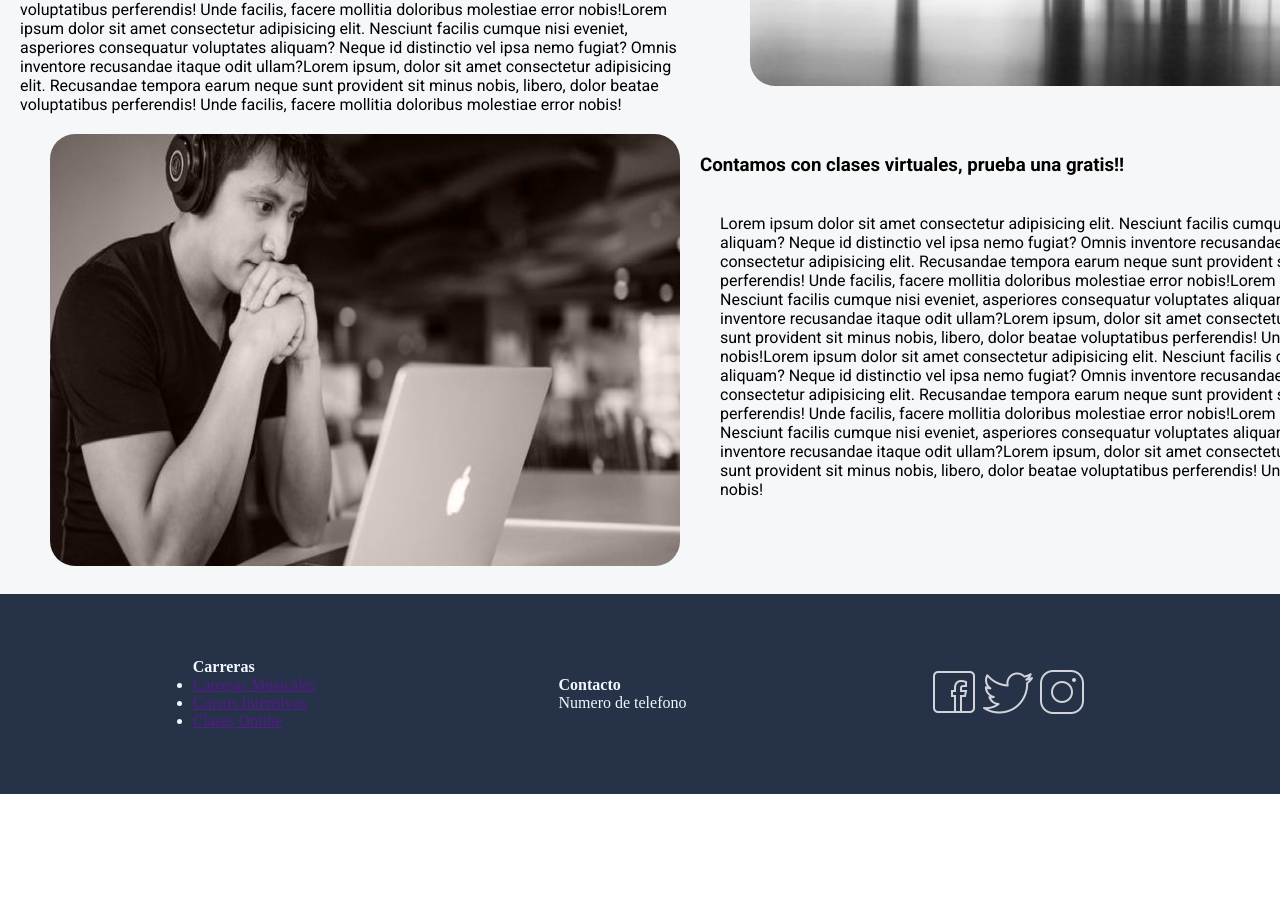
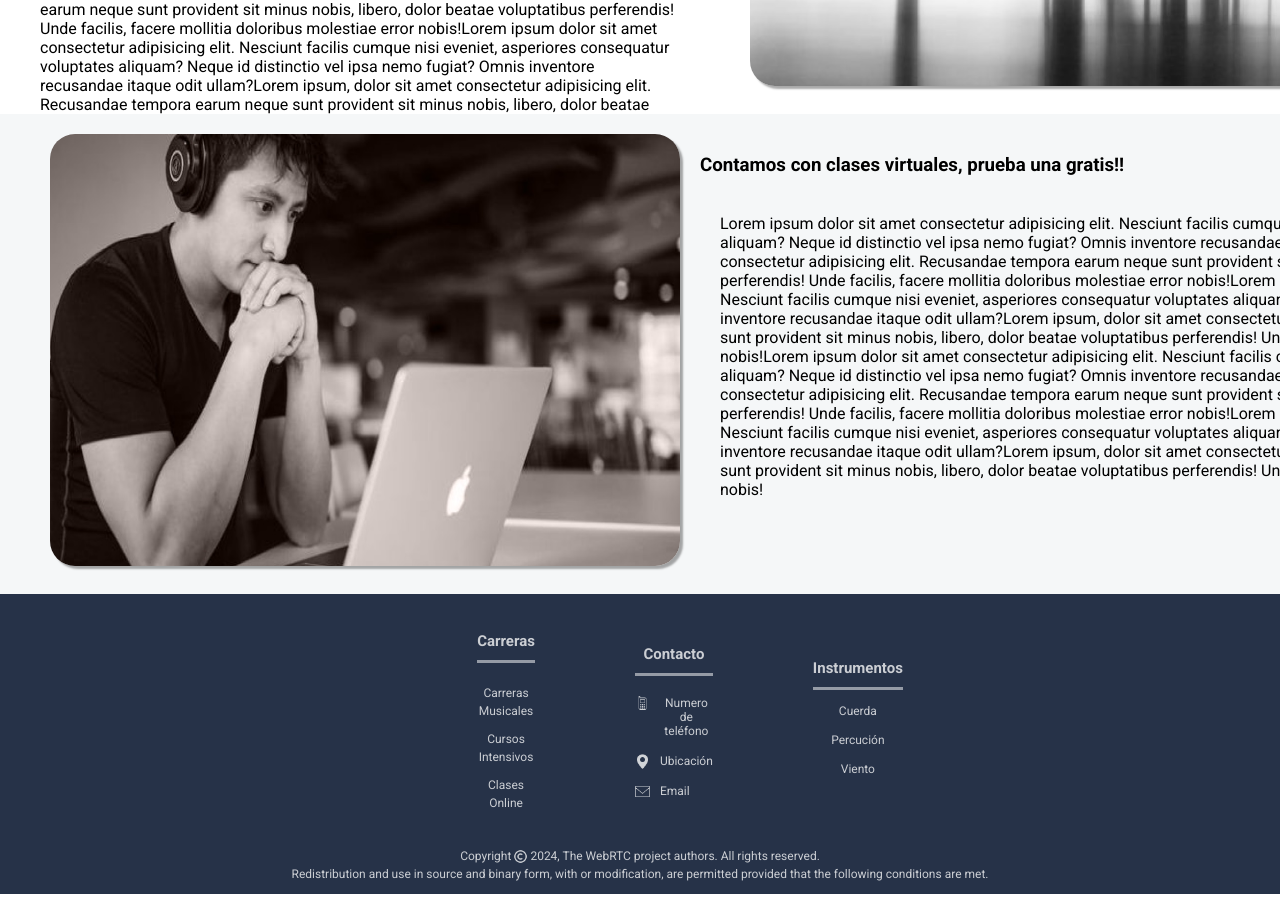
Before and after one commit to Bati8745/PreEntrega2-Batista, a plain HTML site: page index.html in a window 1280 px wide. Shown: the part 1500-2403 px from the top of the page. Before the commit the page ends 2294 px from the top, so only its background shows below. Drawn offline with Linux system fonts and the light colour scheme.

Commit message:
log git log clear finaliza pagina principal

```diff
--- a/css/style.css
+++ b/css/style.css
@@ -10,8 +10,8 @@ header {
     width: 100%;
     height: 12.5rem;
     display: flex;
-    /* position: sticky;
-    top: 0; */
+    position: sticky;
+    top: 0;
     justify-content: space-between;
     align-items: center;
     background-color: #263248;
@@ -110,6 +110,7 @@ main{
     ;
 }
 
+
 .art1{
     grid-area: art1;
     /* background-color: aqua; */
@@ -121,6 +122,7 @@ main{
     margin-top: 1.25rem;
     margin-left: 3.125rem;
     border-radius: 1.5625rem;
+    box-shadow: .1875rem .1875rem .125rem rgba(0, 0, 0, 0.336);
 }
 
 .art2{
@@ -132,7 +134,7 @@ main{
 
 .art3{
     grid-area: art3;
-    /* background-color: rgba(162, 0, 255, 0.555); */
+    /* background-color: rgba(162, 0, 255, 0.555);  */
 }
 
 .art3 p{
@@ -157,7 +159,8 @@ main{
 
 .art4{
     grid-area: art4;
-    /* background-color: rgb(50, 148, 63); */
+    /* background-color: rgb(50, 148, 63);  */
+    background-color:white;
 }
 
 .art4 img{
@@ -166,17 +169,22 @@ main{
     margin-top: 1.25rem;
     margin-left: 3.125rem;
     border-radius: 1.5625rem;
+    box-shadow: .1875rem .1875rem .125rem rgba(0, 0, 0, 0.336);
 }
 .art5{
     grid-area: art5;
     /* background-color: rgb(138, 167, 33); */
     font-family: "Roboto", sans-serif;
     padding-top: 2.5rem;
+    padding-left: 1.25rem;
+    background-color:white;
 }
 
 .art6{
     grid-area: art6;
-    /* background-color: rgb(255, 0, 21); */
+    /* background-color: rgb(255, 0, 21);  */
+    padding-left: 1.25rem;
+    background-color:white;
 }
 
 .art6 p{
@@ -211,7 +219,7 @@ main{
     margin-top: 1.25rem;
     margin-left: 3.125rem;
     border-radius: 1.5625rem;
-
+    box-shadow: .1875rem .1875rem .125rem rgba(0, 0, 0, 0.336);
 }
 
 .art8{
@@ -247,14 +255,153 @@ main{
 
 /* Footer */
 
-footer{
+footer {
 width: 100%;
-height: 12.5rem;
-display: flex;
-justify-content: space-evenly;
-align-items: center;
-gap: 3.125rem;
+height: 18.75rem;
 background-color: #263248;
 color: aliceblue;
 
 }
+
+footer .sec1{
+    height: 85%;
+    display: flex;
+    justify-content: center;
+    align-items: center;
+    gap: 6.25rem;
+}
+
+.carreras{
+    margin-left: 40.625rem;
+}
+
+.carreras h4{
+    text-align: center;
+    margin-bottom: .625rem;
+    padding-bottom: .625rem;
+    font-family: "Roboto", sans-serif;
+    color: rgba(255, 255, 255, 0.76);
+    font-size: .9375rem;
+    border-bottom: 3px solid rgba(255, 255, 255, 0.514);
+}
+
+.carreras li{
+    text-align: center;
+    list-style: none;
+    padding-top: .625rem;
+}
+
+.carreras li a{
+    color: #EEF5FF;
+    font-family: "Roboto", sans-serif;
+    color: rgba(255, 255, 255, 0.76);
+    font-size: .75rem;
+    text-decoration: none;
+}
+
+.contacto{
+    margin-bottom: .9375rem;
+}
+
+.contacto h4{
+    text-align: center;
+    margin-top: 1.875rem;
+    margin-bottom: 1.25rem;
+    padding-bottom: .625rem;
+    font-family: "Roboto", sans-serif;
+    color: rgba(255, 255, 255, 0.76);
+    font-size: .9375rem;
+    border-bottom: 3px solid rgba(255, 255, 255, 0.514);
+}
+
+.contacto p{
+    text-align: center;
+    font-family: "Roboto", sans-serif;
+    color: rgba(255, 255, 255, 0.76);
+    font-size: .75rem;
+    margin-bottom: 1rem;
+}
+
+.contacto div{
+    display: flex;
+    text-align: center;
+
+}
+.contacto div img{
+    width: .9375rem;
+    height: .9375rem;
+
+}
+
+.contacto div p{
+    padding-left: .625rem;
+
+}
+
+.instrumentoslist{
+    margin-bottom: 2.375rem;
+    font-family: "Roboto", sans-serif;
+}
+
+.instrumentoslist h4{
+    text-align: center;
+    margin-top: 1.875rem;
+    /* margin-bottom: .625rem; */
+    padding-bottom: .625rem;
+    font-family: "Roboto", sans-serif;
+    color: rgba(255, 255, 255, 0.76);
+    font-size: .9375rem;
+    border-bottom: 3px solid rgba(255, 255, 255, 0.514);
+}
+
+
+.instrumentoslist li{
+    text-align: center;
+    list-style: none;
+    padding-top: .625rem;
+
+}
+
+.instrumentoslist li a{
+
+    text-decoration: none;
+    list-style: none;
+    color: rgba(255, 255, 255, 0.76);
+    font-size: .75rem;
+
+}
+
+
+.logosContacto{
+    margin-top: 12.5rem;
+    margin-left: 25rem;
+
+}
+
+.sec2{
+    display: flex;
+    justify-content: center;
+}
+
+.sec2 div{
+    font-family: "Roboto", sans-serif;
+    color: rgba(255, 255, 255, 0.76);
+    font-size: .75rem;
+}
+
+.sec2 div img{
+    width: .9375rem;
+    height: .9375rem;
+    margin: 0% .125rem;
+}
+
+.sec3{
+    display: flex;
+    justify-content: center;
+}
+
+.sec3 div {
+    font-family: "Roboto", sans-serif;
+    color: rgba(255, 255, 255, 0.76);
+    font-size: .75rem;
+}
--- a/index.html
+++ b/index.html
@@ -80,7 +80,8 @@
         </section>
     </main>
     <footer>
-        <div>
+        <section class="sec1">
+            <div class="carreras">
                 <h4>Carreras</h4>
                 <ul>
                     <li><a href="">Carreras Musicales</a></li>
@@ -88,15 +89,51 @@
                     <li><a href="">Clases Online</a></li>
                 </ul>
             </div>
-        <div class="Contacto">
+            <div class="contacto">
                 <h4>Contacto</h4>
-            <p>Numero de telefono</p>
+                <div>
+                    <img src="./assets/img/featurephone.png" alt="">
+                    <p>Numero de teléfono</p>
                 </div>
                 <div>
+                    <img src="./assets/img/gps.png" alt="">
+                    <p>Ubicación</p>
+                </div>
+                <div>
+                    <img src="./assets/img/email.png" alt="">
+                    <p>Email</p>
+                </div>
+            </div>
+            <div class="instrumentoslist">
+                <h4>Instrumentos</h4>
+                <ul>
+                    <li><a href="">Cuerda</a></li>
+                    <li><a href="">Percución</a></li>
+                    <li><a href="">Viento</a></li>
+                </ul>
+            </div>
+            <div class="logosContacto">
                 <a href=""><img src="./assets/img/facebook.png" alt=""></a>
                 <a href=""><img src="./assets/img/twitter.png" alt=""></a>
                 <a href=""><img src="./assets/img/instagram.png" alt=""></a>
             </div>
+    </section>
+    <section class="sec2">
+            <div>
+                <p>Copyright</p>
+            </div>
+            <div>
+                <img src="./assets/img/copyright.png" alt="">
+            </div>
+            <div>
+                <p>2024, The WebRTC project authors. All rights reserved.</p>
+            </div>
+    </section>
+    <section class="sec3">
+            <div>
+                <p>Redistribution and use in source and binary form, with or modification, are permitted provided that the following conditions are met.</p>
+            </div>
+    </section>
     </footer>
 </body>
 </html>
```
Also changed, not shown: assets/img/copyright.png (added), assets/img/email.png (added), assets/img/featurephone.png (added), assets/img/gps.png (added). Lines whose indentation alone changed are shown as unchanged.
